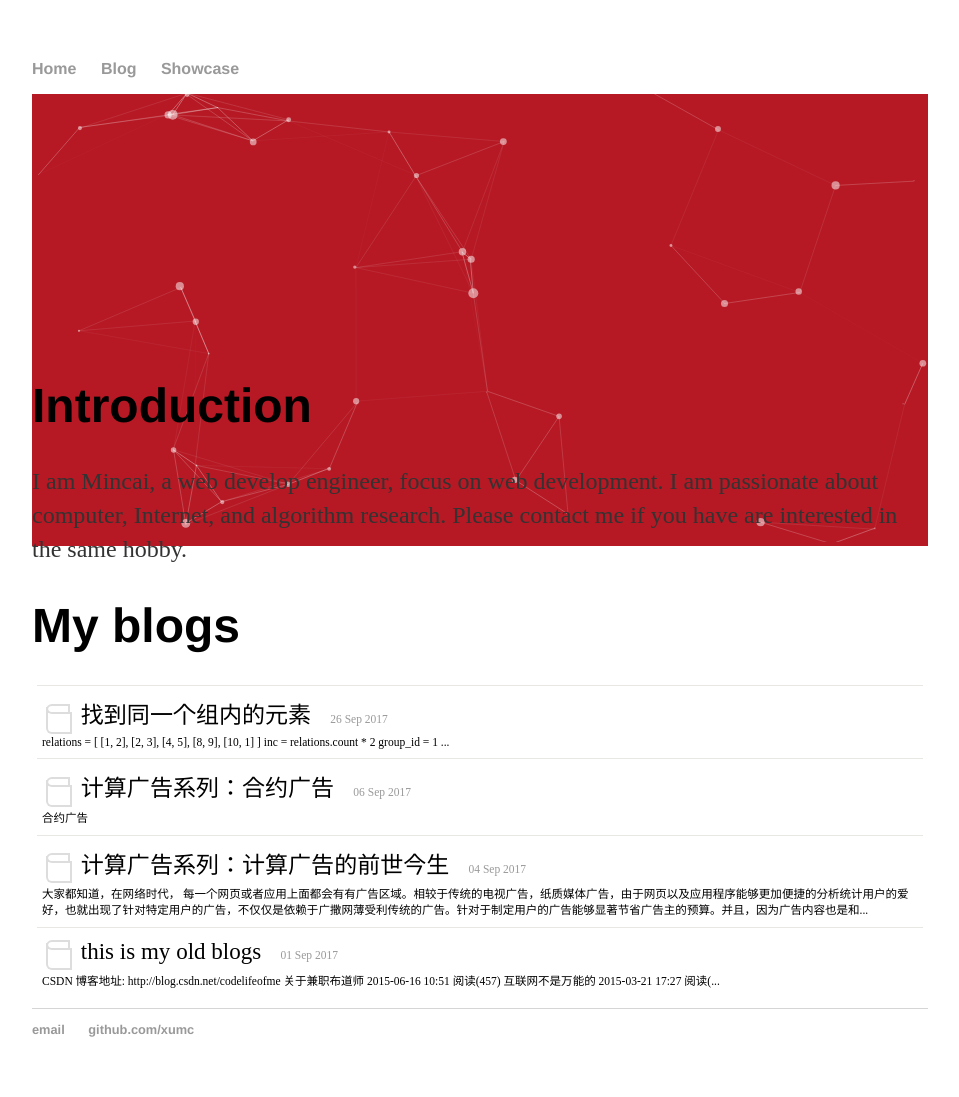
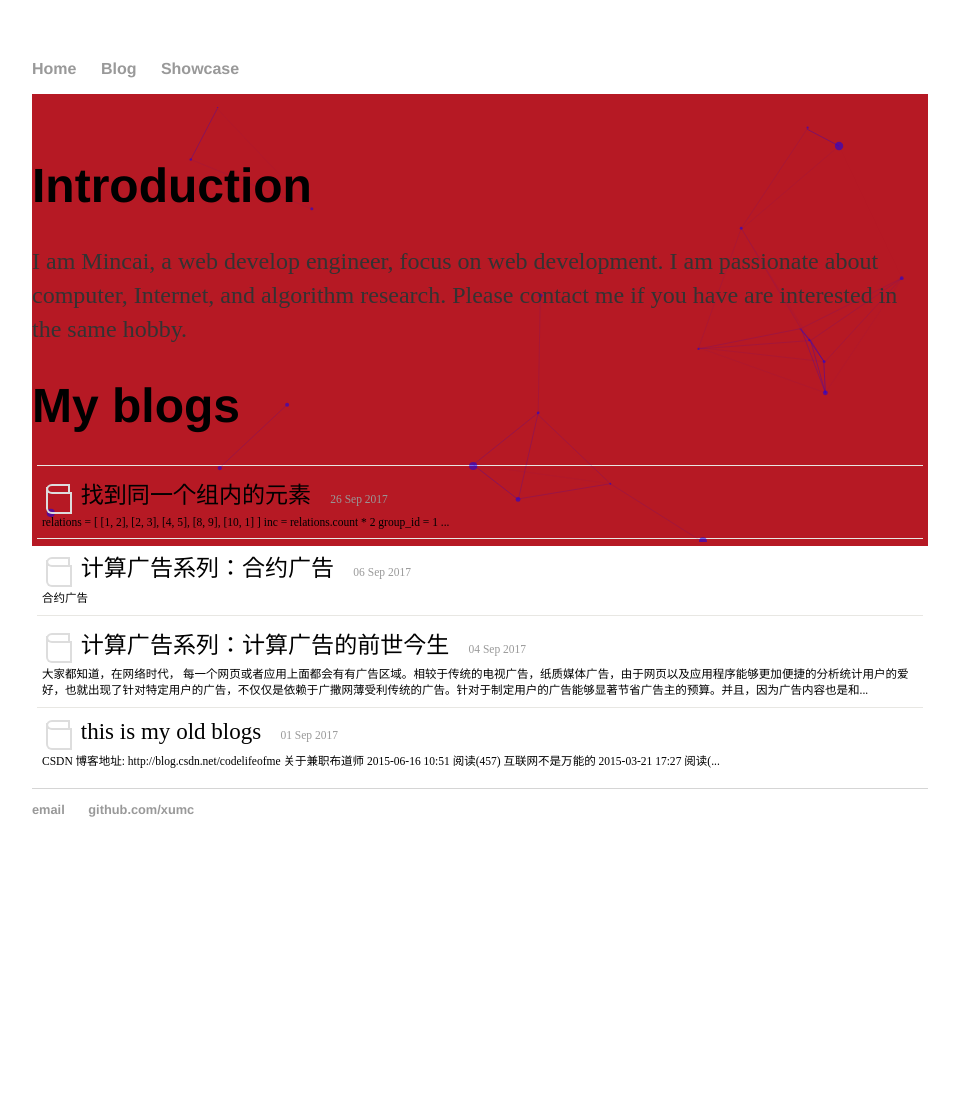
Before and after one commit to xumc/xumc.github.io, a Jekyll site: the page built from index.html, in a window 1280 px wide. Shown: the whole page, without its empty margins (160-1119 px from the left). Built offline with Jekyll 4.4.1, drawn with Linux system fonts in a browser that asks for light colours; the list of posts is cut into pages by our own code; after the commit the page ends 900 px from its top, so only the background shows below that.

```diff
--- a/css/main.css
+++ b/css/main.css
@@ -64,5 +64,5 @@ ul.posts li > div.content {
 }
 
 div.container {
-  margin-top: -200px;
+  margin-top: -420px;
 }
--- a/js/app.js
+++ b/js/app.js
@@ -16,20 +16,20 @@ particlesJS('particles-js',
   {
     "particles": {
       "number": {
-        "value": 80,
+        "value": 40,
         "density": {
           "enable": true,
           "value_area": 800
         }
       },
       "color": {
-        "value": "#ffffff"
+        "value": "#0000FF"
       },
       "shape": {
         "type": "circle",
         "stroke": {
           "width": 0,
-          "color": "#000000"
+          "color": "#0000FF"
         },
         "polygon": {
           "nb_sides": 5
@@ -63,7 +63,7 @@ particlesJS('particles-js',
       "line_linked": {
         "enable": true,
         "distance": 150,
-        "color": "#ffffff",
+        "color": "#0000FF",
         "opacity": 0.4,
         "width": 1
       },
@@ -122,7 +122,7 @@ particlesJS('particles-js',
     "retina_detect": true,
     "config_demo": {
       "hide_card": false,
-      "background_color": "#b61924",
+      "background_color": "#FFFFFF",
       "background_image": "",
       "background_position": "50% 50%",
       "background_repeat": "no-repeat",
```
